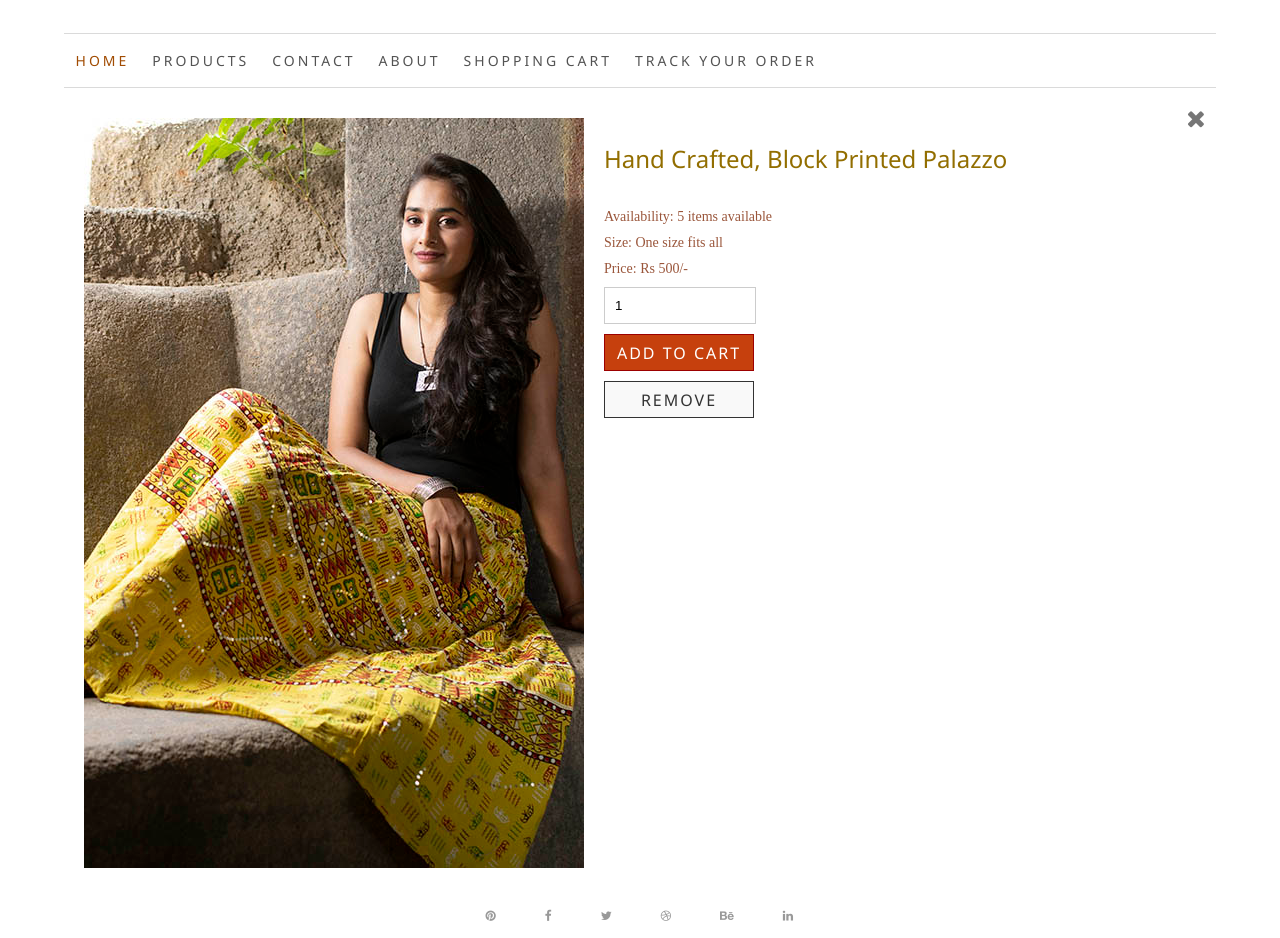
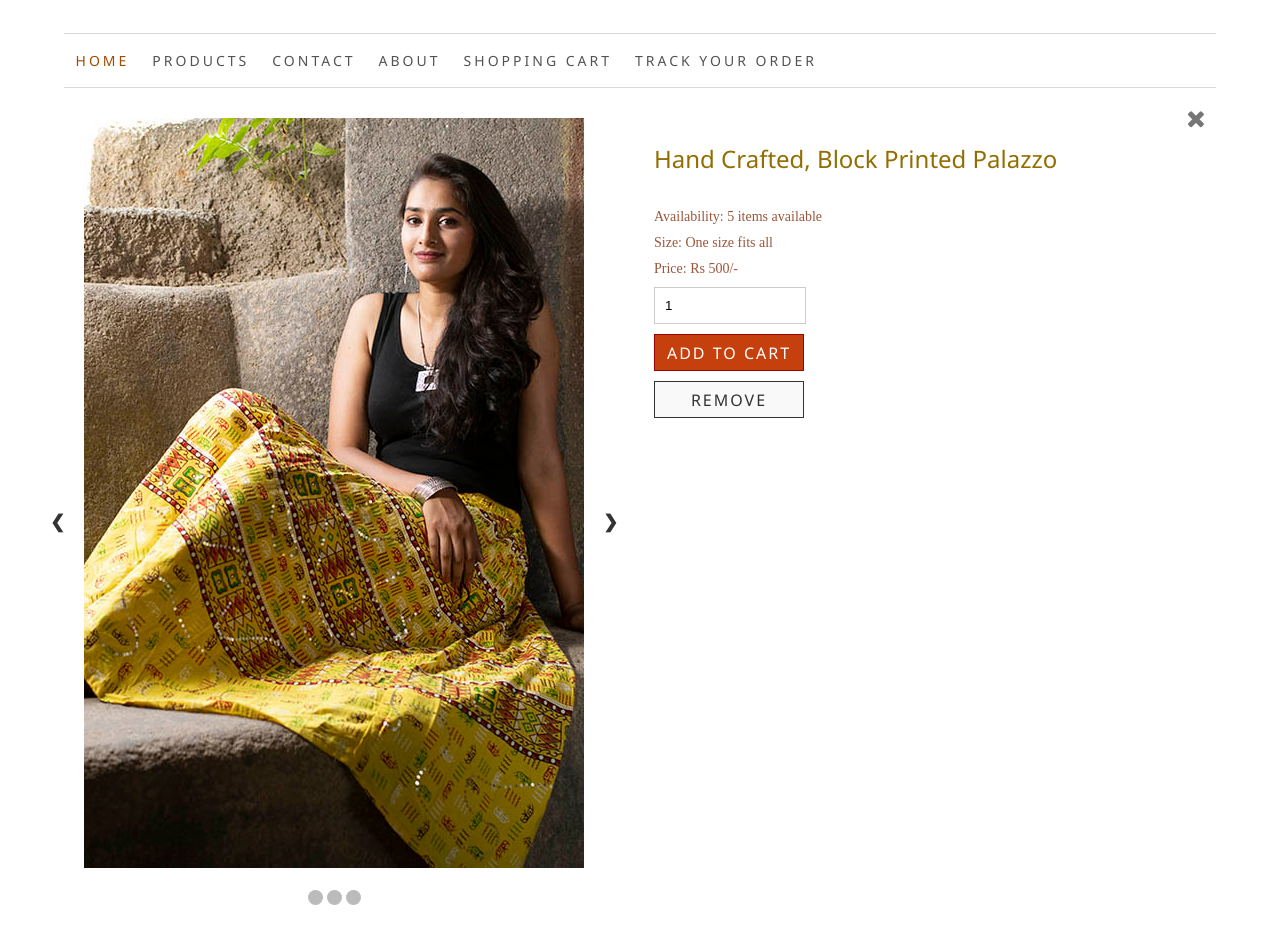
Before and after one commit to nitk-shashankshah/Kavim, an Angular app: page /details/1 in a window 1280 px wide. Shown: the part 91-1029 px from the top of the page. Built offline with nearby package versions, Linux system fonts and the light colour scheme; what angular-font-awesome would draw is missing.

Commit message:
slideshow

```diff
--- a/src/app/product-detail/product-detail.component.css
+++ b/src/app/product-detail/product-detail.component.css
@@ -9,9 +9,25 @@
   float:left;
 }
 
+.prev, .next {
+  cursor: pointer;
+  position: absolute;
+  top: 50%;
+  width: auto;
+  padding: 16px;
+  color: #333;
+  font-weight: bold;
+  font-size: 18px;
+}
+.prev {
+  left:-50px;
+}
+.next {
+  right:-50px;
+}
 @media screen and (min-width: 801px) {
 .description{
-  padding-left:20px;
+  margin-left:70px;
 }
 }
 @media screen and (max-width: 800px) {
@@ -109,3 +125,35 @@
   color:#767676;
   cursor:pointer;
 }
+
+/* Slideshow container */
+.slideshow-container {
+  position: relative;
+}
+
+
+/* Number text (1/3 etc) */
+.numbertext {
+  color: #f2f2f2;
+  font-size: 12px;
+  padding: 8px 12px;
+  position: absolute;
+  top: 0;
+}
+.mySlides {display: none}
+.mySlides:nth-child(1) {display: block}
+/* The dots/bullets/indicators */
+.dot {
+  cursor: pointer;
+  height: 15px;
+  width: 15px;
+  margin: 0 2px;
+  background-color: #bbb;
+  border-radius: 50%;
+  display: inline-block;
+  transition: background-color 0.6s ease;
+}
+
+.active, .dot:hover {
+  background-color: #717171;
+}
--- a/src/app/product-detail/product-detail.component.html
+++ b/src/app/product-detail/product-detail.component.html
@@ -3,7 +3,40 @@
 </div>
 <div class="details">
   <div class="product">
+
+<div class="slideshow-container">
+
+  <div class="mySlides">
+    <div class="numbertext">1 / 3</div>
+    <!--<img src="img_nature_wide.jpg" style="width:100%">-->
     <img src="../../assets/images/prod-8.jpg">
+  </div>
+
+  <div class="mySlides">
+    <div class="numbertext">2 / 3</div>
+    <!--<img src="img_snow_wide.jpg" style="width:100%">-->
+    <img src="../../assets/images/prod-9.jpg">
+  </div>
+
+  <div class="mySlides">
+    <div class="numbertext">3 / 3</div>
+    <!--<img src="img_mountains_wide.jpg" style="width:100%">-->
+    <img src="../../assets/images/prod-7.jpg">
+  </div>
+
+  <a class="prev" (click)="plusSlides(-1)">&#10094;</a>
+  <a class="next" (click)="plusSlides(1)">&#10095;</a>
+
+  </div>
+  <br>
+
+  <div style="text-align:center">
+    <span class="dot" (click)="currentSlide(1)"></span>
+    <span class="dot" (click)="currentSlide(2)"></span>
+    <span class="dot" (click)="currentSlide(3)"></span>
+  </div>
+
+
   </div>
   <div class="description">
     <p>Hand Crafted, Block Printed Palazzo</p>
--- a/src/app/product-detail/product-detail.component.ts
+++ b/src/app/product-detail/product-detail.component.ts
@@ -11,8 +11,35 @@ import { Location } from '@angular/common';
 export class ProductDetailComponent implements OnInit {
 
   id: string;
+  slideIndex:any = 1;
   private sub: any;
   constructor(private location: Location, private cartService:CartServiceService) {
+  }
+
+
+  plusSlides(n) {
+    this.showSlides(this.slideIndex += n);
+  }
+
+  currentSlide(n) {
+    this.showSlides(this.slideIndex = n);
+  }
+
+  showSlides(n) {
+    var i;
+    var slides = document.getElementsByClassName("mySlides");
+    var dots = document.getElementsByClassName("dot");
+    if (n > slides.length) {this.slideIndex = 1}
+    if (n < 1) {this.slideIndex = slides.length}
+    for (i = 0; i < slides.length; i++) {
+      slides[i].setAttribute("style","display:none");
+    }
+    for (i = 0; i < dots.length; i++) {
+        dots[i].className = dots[i].className.replace(" active", "");
+    }
+    //slides[this.slideIndex-1].style.display = "block";
+    slides[this.slideIndex-1].setAttribute("style","display:block");
+    dots[this.slideIndex-1].className += " active";
   }
 
   ngOnInit() {
```
